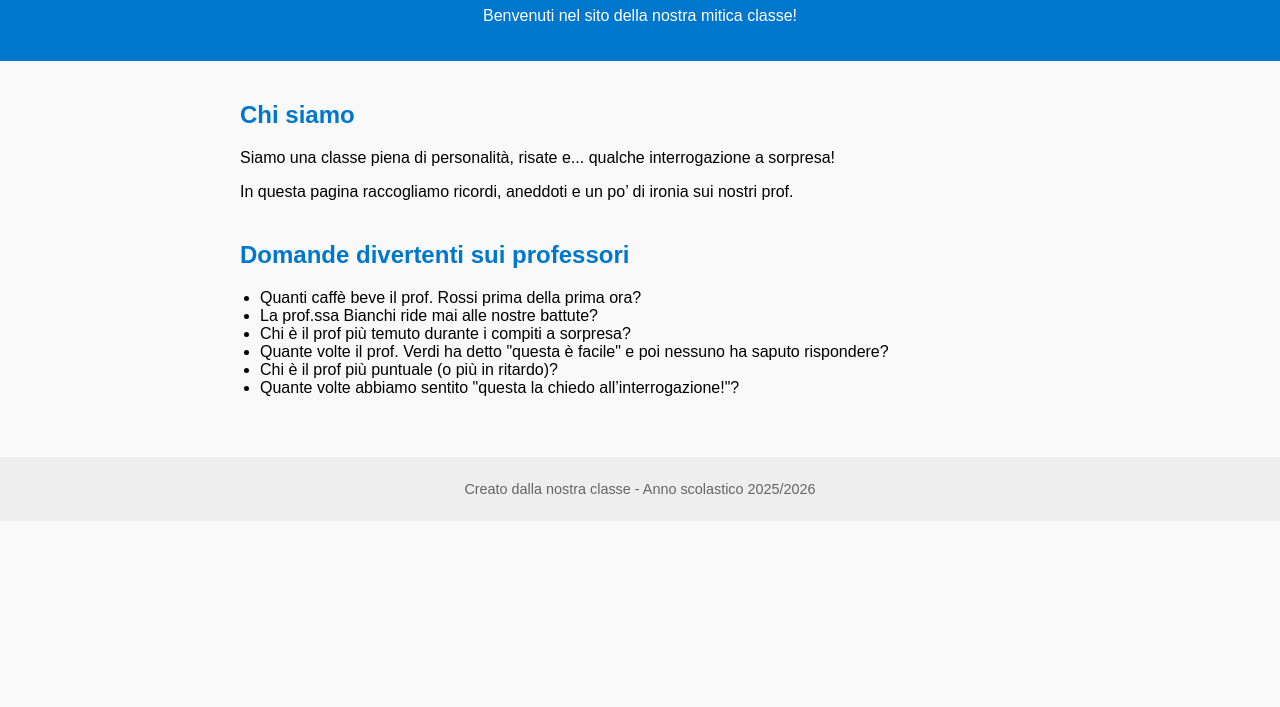
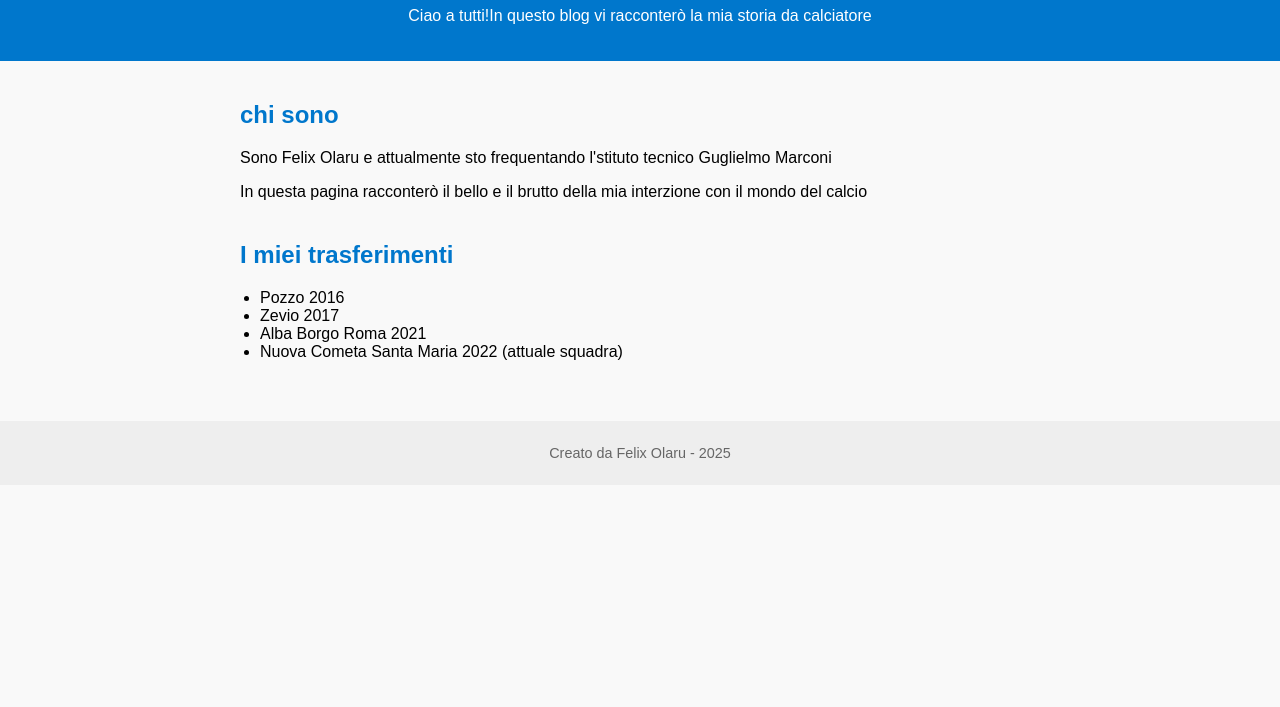
Before and after one commit to felixolaru08/felixolaru08.github.io, a plain HTML site: page index.html in a window 1280 px wide. Shown: the part 93-800 px from the top of the page. Drawn offline with Linux system fonts and the light colour scheme.

Commit message:
Update index.html

```diff
--- a/index.html
+++ b/index.html
@@ -3,7 +3,7 @@
 <head>
   <meta charset="UTF-8">
   <meta name="viewport" content="width=device-width, initial-scale=1">
-  <title>La Mia Classe</title>
+  <title>LA MIA CARRIERA CALCISTICA</title>
   <style>
     body {
       font-family: Arial, sans-serif;
@@ -49,32 +49,30 @@
 <body>
 
   <header>
-    <h1>La Mia Classe</h1>
-    <p>Benvenuti nel sito della nostra mitica classe!</p>
+    <h1>LA MIA CARRIERA CALCISTICA</h1>
+    <p>Ciao a tutti!In questo blog vi racconterò la mia storia da calciatore</p>
   </header>
 
   <main>
-    <section id="chi-siamo">
-      <h2>Chi siamo</h2>
-      <p>Siamo una classe piena di personalità, risate e... qualche interrogazione a sorpresa!</p>
-      <p>In questa pagina raccogliamo ricordi, aneddoti e un po’ di ironia sui nostri prof.</p>
+    <section id="chi-sono">
+      <h2>chi sono</h2>
+      <p>Sono Felix Olaru e attualmente sto frequentando l'stituto tecnico Guglielmo Marconi</p>
+      <p>In questa pagina racconterò il bello e il brutto della mia interzione con il mondo del calcio</p>
     </section>
 
-    <section id="domande-professori">
-      <h2>Domande divertenti sui professori</h2>
+    <section id="TAPPE">
+      <h2>I miei trasferimenti</h2>
       <ul>
-        <li>Quanti caffè beve il prof. Rossi prima della prima ora?</li>
-        <li>La prof.ssa Bianchi ride mai alle nostre battute?</li>
-        <li>Chi è il prof più temuto durante i compiti a sorpresa?</li>
-        <li>Quante volte il prof. Verdi ha detto "questa è facile" e poi nessuno ha saputo rispondere?</li>
-        <li>Chi è il prof più puntuale (o più in ritardo)?</li>
-        <li>Quante volte abbiamo sentito "questa la chiedo all’interrogazione!"?</li>
+        <li>Pozzo 2016</li>
+        <li>Zevio 2017</li>
+        <li>Alba Borgo Roma 2021</li>
+        <li>Nuova Cometa Santa Maria 2022 (attuale squadra) </li>
       </ul>
     </section>
   </main>
 
   <footer>
-    <p>Creato dalla nostra classe - Anno scolastico 2025/2026</p>
+    <p>Creato da Felix Olaru - 2025</p>
   </footer>
 
 </body>
```
